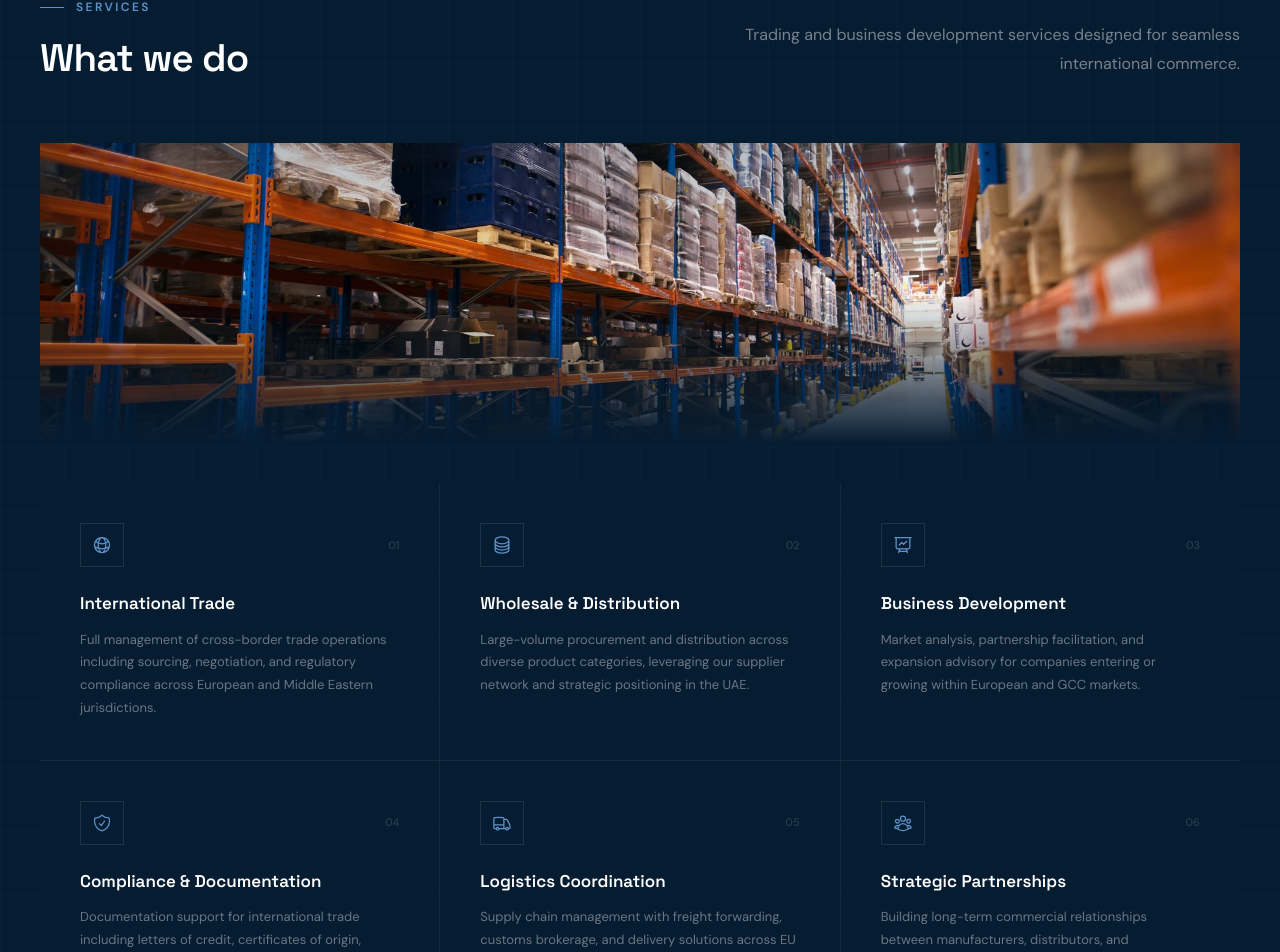
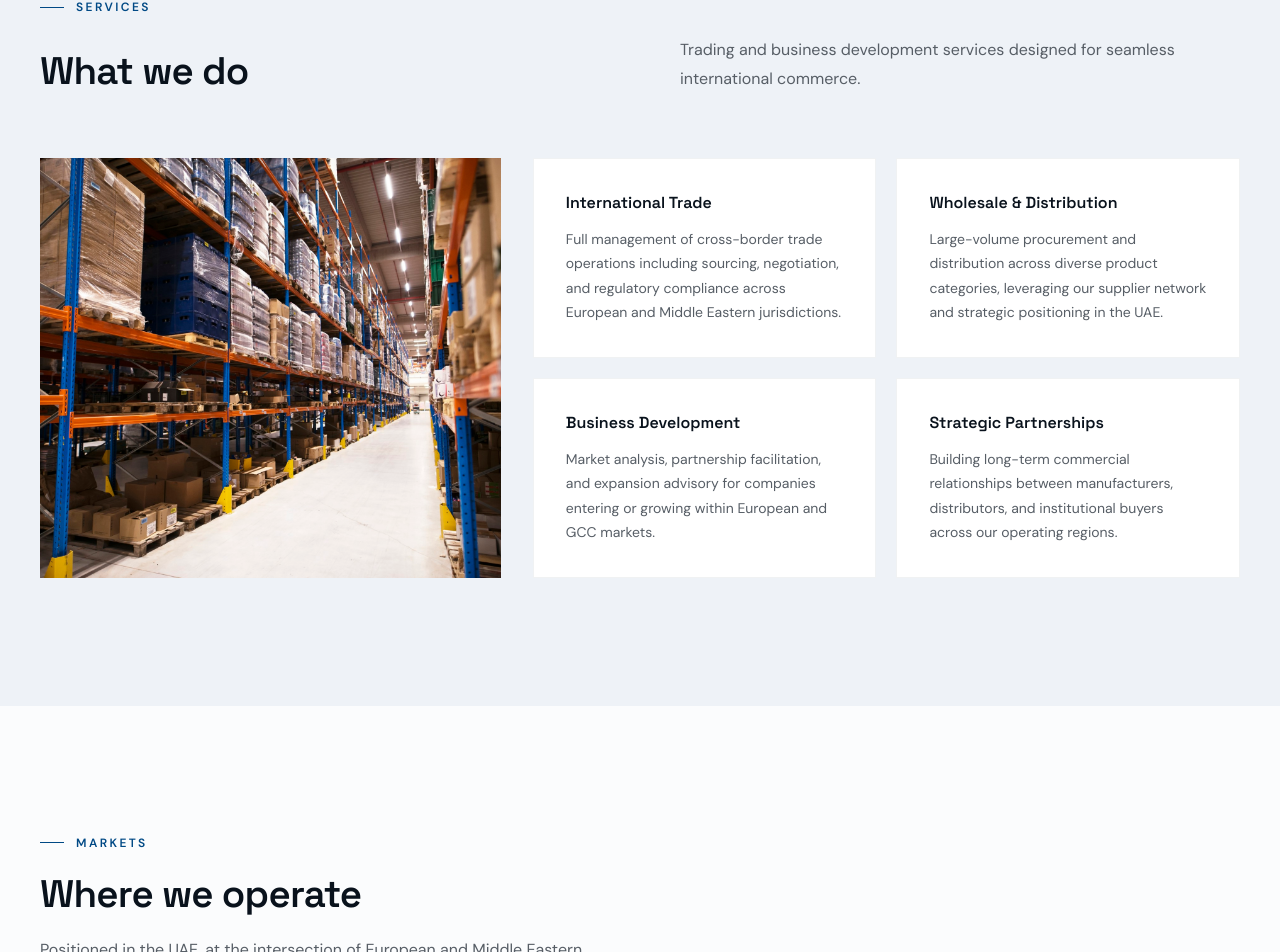
Before and after one commit to basiliksystems-lab/basilik-ventures-web, a Next.js app: page / in a window 1280 px wide. Shown: the part 2236-3188 px from the top of the page. Built offline with nearby package versions, Linux system fonts and the light colour scheme.

Commit message:
Simplify services: remove compliance/logistics, light bg matching site harmony, warehouse image aside

```diff
--- a/src/components/services.tsx
+++ b/src/components/services.tsx
@@ -2,145 +2,81 @@ import Image from "next/image";
 
 const services = [
   {
-    number: "01",
     title: "International Trade",
     description:
       "Full management of cross-border trade operations including sourcing, negotiation, and regulatory compliance across European and Middle Eastern jurisdictions.",
-    icon: (
-      <svg className="h-5 w-5" viewBox="0 0 24 24" fill="none" stroke="currentColor" strokeWidth={1.5}>
-        <path strokeLinecap="round" strokeLinejoin="round" d="M12 21a9.004 9.004 0 0 0 8.716-6.747M12 21a9.004 9.004 0 0 1-8.716-6.747M12 21c2.485 0 4.5-4.03 4.5-9S14.485 3 12 3m0 18c-2.485 0-4.5-4.03-4.5-9S9.515 3 12 3m0 0a8.997 8.997 0 0 1 7.843 4.582M12 3a8.997 8.997 0 0 0-7.843 4.582m15.686 0A11.953 11.953 0 0 1 12 10.5c-2.998 0-5.74-1.1-7.843-2.918m15.686 0A8.959 8.959 0 0 1 21 12c0 .778-.099 1.533-.284 2.253m0 0A17.919 17.919 0 0 1 12 16.5a17.92 17.92 0 0 1-8.716-2.247m0 0A9 9 0 0 1 3 12c0-1.605.42-3.113 1.157-4.418" />
-      </svg>
-    ),
   },
   {
-    number: "02",
     title: "Wholesale & Distribution",
     description:
       "Large-volume procurement and distribution across diverse product categories, leveraging our supplier network and strategic positioning in the UAE.",
-    icon: (
-      <svg className="h-5 w-5" viewBox="0 0 24 24" fill="none" stroke="currentColor" strokeWidth={1.5}>
-        <path strokeLinecap="round" strokeLinejoin="round" d="M20.25 6.375c0 2.278-3.694 4.125-8.25 4.125S3.75 8.653 3.75 6.375m16.5 0c0-2.278-3.694-4.125-8.25-4.125S3.75 4.097 3.75 6.375m16.5 0v11.25c0 2.278-3.694 4.125-8.25 4.125s-8.25-1.847-8.25-4.125V6.375m16.5 0v3.75m-16.5-3.75v3.75m16.5 0v3.75C20.25 16.153 16.556 18 12 18s-8.25-1.847-8.25-4.125v-3.75m16.5 0c0 2.278-3.694 4.125-8.25 4.125s-8.25-1.847-8.25-4.125" />
-      </svg>
-    ),
   },
   {
-    number: "03",
     title: "Business Development",
     description:
       "Market analysis, partnership facilitation, and expansion advisory for companies entering or growing within European and GCC markets.",
-    icon: (
-      <svg className="h-5 w-5" viewBox="0 0 24 24" fill="none" stroke="currentColor" strokeWidth={1.5}>
-        <path strokeLinecap="round" strokeLinejoin="round" d="M3.75 3v11.25A2.25 2.25 0 0 0 6 16.5h2.25M3.75 3h-1.5m1.5 0h16.5m0 0h1.5m-1.5 0v11.25A2.25 2.25 0 0 1 18 16.5h-2.25m-7.5 0h7.5m-7.5 0-1 3m8.5-3 1 3m0 0 .5 1.5m-.5-1.5h-9.5m0 0-.5 1.5m.75-9 3-3 2.148 2.148A12.061 12.061 0 0 1 16.5 7.605" />
-      </svg>
-    ),
   },
   {
-    number: "04",
-    title: "Compliance & Documentation",
-    description:
-      "Documentation support for international trade including letters of credit, certificates of origin, customs declarations, and multi-jurisdictional compliance.",
-    icon: (
-      <svg className="h-5 w-5" viewBox="0 0 24 24" fill="none" stroke="currentColor" strokeWidth={1.5}>
-        <path strokeLinecap="round" strokeLinejoin="round" d="M9 12.75 11.25 15 15 9.75m-3-7.036A11.959 11.959 0 0 1 3.598 6 11.99 11.99 0 0 0 3 9.749c0 5.592 3.824 10.29 9 11.623 5.176-1.332 9-6.03 9-11.622 0-1.31-.21-2.571-.598-3.751h-.152c-3.196 0-6.1-1.248-8.25-3.285Z" />
-      </svg>
-    ),
-  },
-  {
-    number: "05",
-    title: "Logistics Coordination",
-    description:
-      "Supply chain management with freight forwarding, customs brokerage, and delivery solutions across EU and MENA trade corridors.",
-    icon: (
-      <svg className="h-5 w-5" viewBox="0 0 24 24" fill="none" stroke="currentColor" strokeWidth={1.5}>
-        <path strokeLinecap="round" strokeLinejoin="round" d="M8.25 18.75a1.5 1.5 0 0 1-3 0m3 0a1.5 1.5 0 0 0-3 0m3 0h6m-9 0H3.375a1.125 1.125 0 0 1-1.125-1.125V14.25m17.25 4.5a1.5 1.5 0 0 1-3 0m3 0a1.5 1.5 0 0 0-3 0m3 0h1.125c.621 0 1.129-.504 1.09-1.124a17.902 17.902 0 0 0-3.213-9.193 2.056 2.056 0 0 0-1.58-.86H14.25M16.5 18.75h-2.25m0-11.177v-.958c0-.568-.422-1.048-.987-1.106a48.554 48.554 0 0 0-10.026 0 1.106 1.106 0 0 0-.987 1.106v7.635m12-6.677v6.677m0 4.5v-4.5m0 0h-12" />
-      </svg>
-    ),
-  },
-  {
-    number: "06",
     title: "Strategic Partnerships",
     description:
       "Building long-term commercial relationships between manufacturers, distributors, and institutional buyers across our operating regions.",
-    icon: (
-      <svg className="h-5 w-5" viewBox="0 0 24 24" fill="none" stroke="currentColor" strokeWidth={1.5}>
-        <path strokeLinecap="round" strokeLinejoin="round" d="M18 18.72a9.094 9.094 0 0 0 3.741-.479 3 3 0 0 0-4.682-2.72m.94 3.198.001.031c0 .225-.012.447-.037.666A11.944 11.944 0 0 1 12 21c-2.17 0-4.207-.576-5.963-1.584A6.062 6.062 0 0 1 6 18.719m12 0a5.971 5.971 0 0 0-.941-3.197m0 0A5.995 5.995 0 0 0 12 12.75a5.995 5.995 0 0 0-5.058 2.772m0 0a3 3 0 0 0-4.681 2.72 8.986 8.986 0 0 0 3.74.477m.94-3.197a5.971 5.971 0 0 0-.94 3.197M15 6.75a3 3 0 1 1-6 0 3 3 0 0 1 6 0Zm6 3a2.25 2.25 0 1 1-4.5 0 2.25 2.25 0 0 1 4.5 0Zm-13.5 0a2.25 2.25 0 1 1-4.5 0 2.25 2.25 0 0 1 4.5 0Z" />
-      </svg>
-    ),
   },
 ];
 
 export function Services() {
   return (
-    <section id="services" className="py-24 sm:py-32 bg-[oklch(0.22_0.05_250)] relative overflow-hidden">
-      {/* Background texture */}
-      <div className="absolute inset-0 bg-[linear-gradient(to_right,rgba(255,255,255,0.015)_1px,transparent_1px),linear-gradient(to_bottom,rgba(255,255,255,0.015)_1px,transparent_1px)] bg-[size:4rem_4rem]" />
-
-      <div className="relative mx-auto max-w-7xl px-6 lg:px-10">
-        {/* Header */}
-        <div className="grid lg:grid-cols-2 gap-8 lg:gap-20 items-end mb-16">
-          <div>
+    <section id="services" className="py-24 sm:py-32 bg-[oklch(0.96_0.008_250)]">
+      <div className="mx-auto max-w-7xl px-6 lg:px-10">
         <div className="flex items-center gap-3 mb-5">
-              <div className="h-px w-6 bg-[oklch(0.65_0.10_250)]" />
-              <p className="text-[12px] font-semibold uppercase tracking-[0.2em] text-[oklch(0.65_0.10_250)]">
+          <div className="h-px w-6 bg-primary" />
+          <p className="text-[12px] font-semibold uppercase tracking-[0.2em] text-primary">
             Services
           </p>
         </div>
+        <div className="grid lg:grid-cols-2 gap-6 lg:gap-20 items-end mb-16">
           <h2
-              className="text-[clamp(1.6rem,3vw,2.6rem)] leading-[1.12] font-semibold tracking-[-0.02em] text-white"
+            className="text-[clamp(1.6rem,3vw,2.4rem)] leading-[1.15] font-semibold tracking-[-0.02em]"
             style={{ fontFamily: "var(--font-heading)" }}
           >
             What we do
           </h2>
-          </div>
-          <p className="text-[16px] leading-[1.8] text-white/45 lg:text-right">
+          <p className="text-[16px] leading-[1.8] text-muted-foreground">
             Trading and business development services
             designed for seamless international commerce.
           </p>
         </div>
 
-        {/* Featured image */}
-        <div className="relative h-[220px] sm:h-[300px] mb-10 overflow-hidden">
+        {/* Image + cards layout */}
+        <div className="grid lg:grid-cols-5 gap-8">
+          {/* Image column */}
+          <div className="lg:col-span-2 relative h-[300px] sm:h-[400px] lg:h-auto overflow-hidden">
             <Image
               src="/warehouse.jpg"
               alt="Distribution warehouse"
               fill
               className="object-cover"
             />
-          <div className="absolute inset-0 bg-gradient-to-t from-[oklch(0.22_0.05_250)] via-transparent to-[oklch(0.22_0.05_250)]/30" />
           </div>
 
-        {/* Service grid */}
-        <div className="grid sm:grid-cols-2 lg:grid-cols-3 gap-px bg-white/[0.06]">
+          {/* Cards column */}
+          <div className="lg:col-span-3 grid sm:grid-cols-2 gap-5">
             {services.map((s) => (
               <div
-              key={s.number}
-              className="bg-[oklch(0.22_0.05_250)] p-8 lg:p-10 group relative"
+                key={s.title}
+                className="bg-white border border-border/50 p-8 group hover:border-primary/20 transition-colors duration-300"
               >
-              {/* Hover glow */}
-              <div className="absolute inset-0 bg-white/[0.02] opacity-0 group-hover:opacity-100 transition-opacity duration-500" />
-
-              <div className="relative">
-                <div className="flex items-center justify-between mb-6">
-                  <div className="h-11 w-11 flex items-center justify-center border border-white/10 text-[oklch(0.65_0.10_250)] group-hover:border-[oklch(0.55_0.12_250)]/40 group-hover:text-white transition-all duration-300">
-                    {s.icon}
-                  </div>
-                  <span className="text-[11px] font-medium text-white/15 tabular-nums">
-                    {s.number}
-                  </span>
-                </div>
-
                 <h3
-                  className="text-[17px] font-semibold text-white group-hover:text-[oklch(0.72_0.12_250)] transition-colors duration-300"
+                  className="text-[16px] font-semibold text-foreground group-hover:text-primary transition-colors duration-300"
                   style={{ fontFamily: "var(--font-heading)" }}
                 >
                   {s.title}
                 </h3>
-                <p className="mt-3 text-[13px] leading-[1.75] text-white/40 group-hover:text-white/55 transition-colors duration-300">
+                <p className="mt-3 text-[14px] leading-[1.75] text-muted-foreground">
                   {s.description}
                 </p>
               </div>
+            ))}
           </div>
-          ))}
         </div>
       </div>
     </section>
```
Lines whose indentation alone changed are shown as unchanged.
